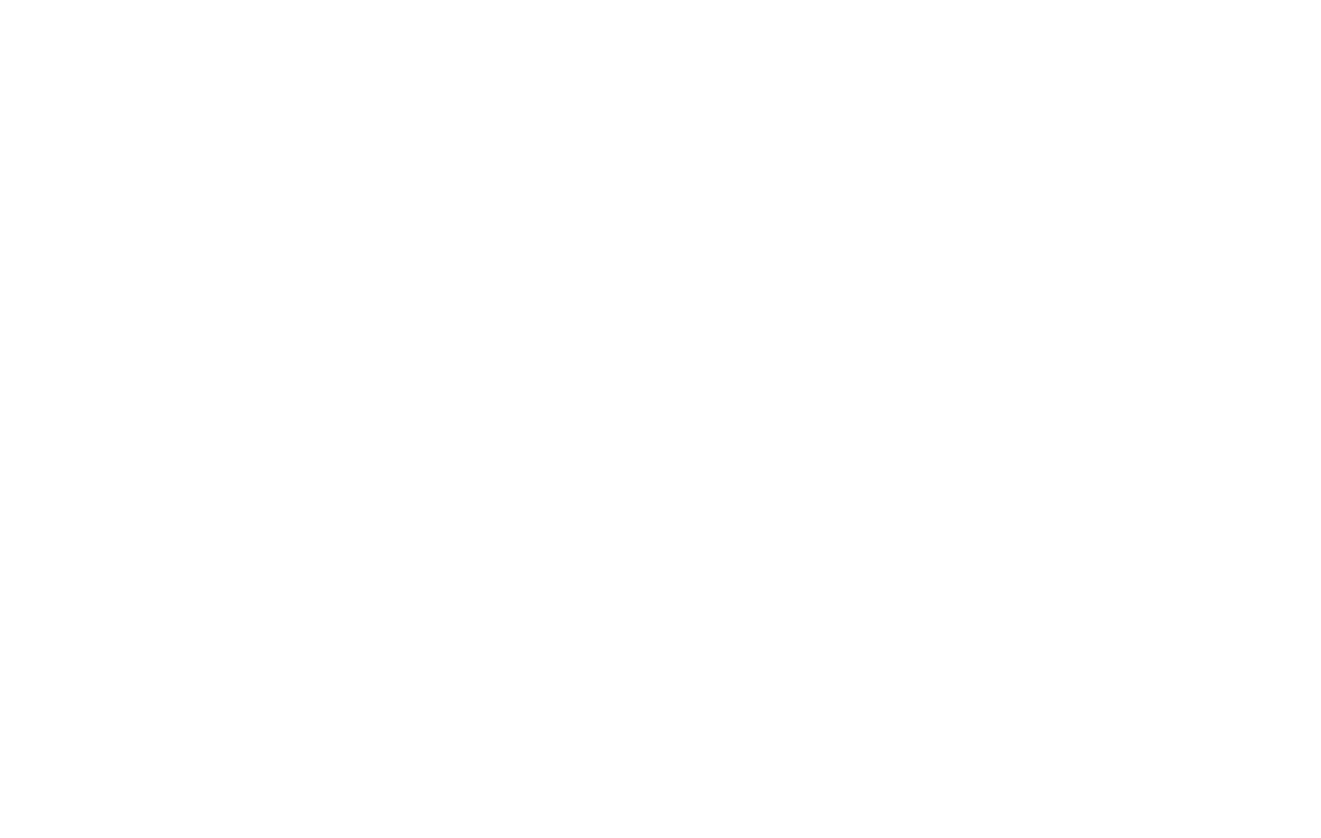
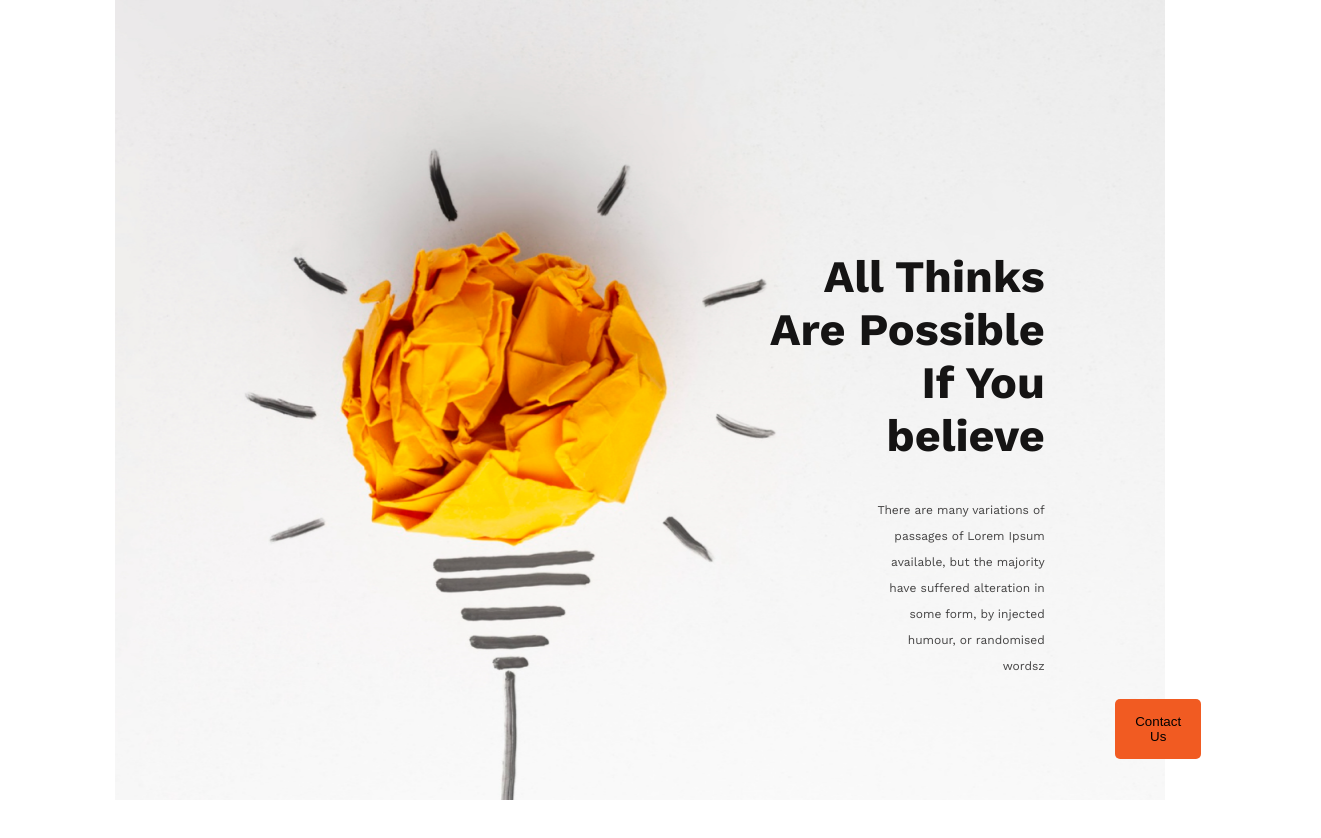
Before and after one commit to abulhossainofficial/Portfoliotasks, a plain HTML site: page index.html in a window 1280 px wide. Shown: the top 838 px of the page, 1321 px wide, since content can reach past the window. Before the commit the page ends 800 px from the top, so only its background shows below. Drawn offline with nearby package versions, Linux system fonts and the light colour scheme.

Commit message:
header done

```diff
--- a/index.html
+++ b/index.html
@@ -6,5 +6,19 @@
     <title>Portfolio task 2</title>
     <link rel="stylesheet" href="./style/portfolio.css" />
   </head>
-  <body></body>
+  <body>
+    <header class="banner">
+      <div class="header-text">
+        <h1>All Thinks Are Possible If You believe</h1>
+        <p>
+          There are many variations of passages of Lorem Ipsum available, but
+          the majority have suffered alteration in some form, by injected
+          humour, or randomised wordsz
+        </p>
+        <button>Contact Us</button>
+      </div>
+    </header>
+    <main></main>
+    <footer></footer>
+  </body>
 </html>
--- a/style/portfolio.css
+++ b/style/portfolio.css
@@ -1,4 +1,46 @@
+@import url("https://fonts.googleapis.com/css2?family=Work+Sans:wght@400;700&display=swap");
+
 * {
   margin: 0;
   padding: 0;
 }
+
+body {
+  width: 82%;
+  max-width: 1600px;
+  height: auto;
+  height: 3229px;
+  margin: 0 auto;
+  font-family: "Work Sans", sans-serif;
+}
+header {
+  width: 100%;
+  height: 800px;
+}
+.banner {
+  background-image: url(../images/banner/banner1.png);
+}
+
+.header-text h1 {
+  color: #151414;
+  text-align: right;
+  font-size: 45px;
+  font-weight: 700;
+  padding: 250px 120px 35px 650px;
+}
+.banner p {
+  color: #444343;
+  text-align: right;
+  font-size: 12px;
+  font-weight: 400;
+  line-height: 26px;
+  padding: 0px 120px 20px 750px;
+}
+
+.header-text button {
+  border-radius: 5px;
+  background-color: #f15b22;
+  border: 0;
+  padding: 15px 20px;
+  margin: 0px 120px 20px 1000px;
+}
```
